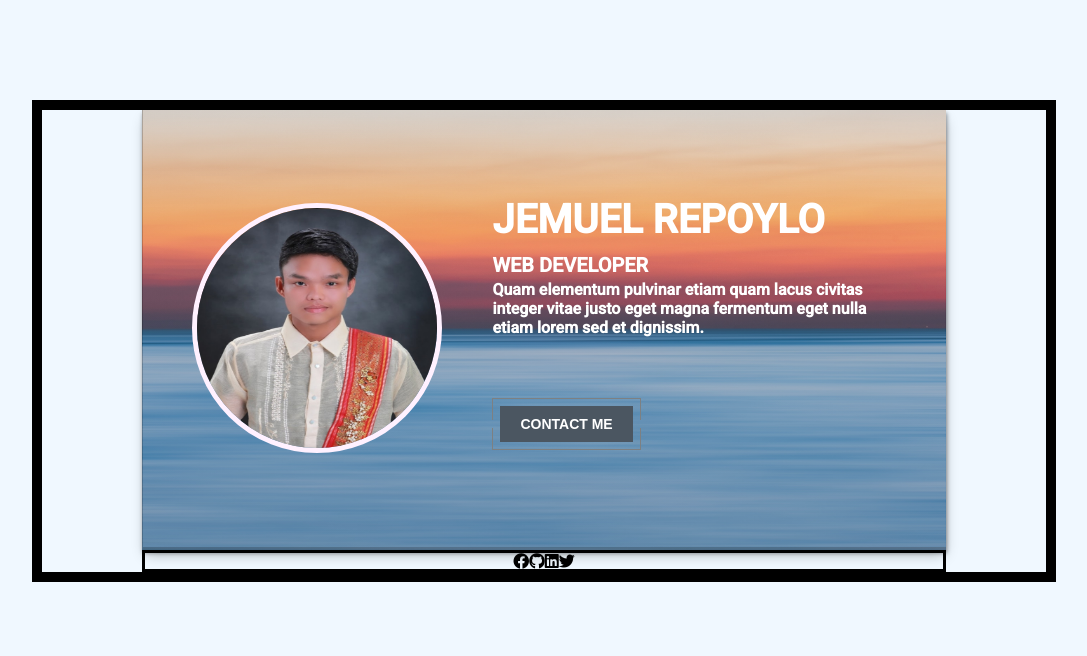
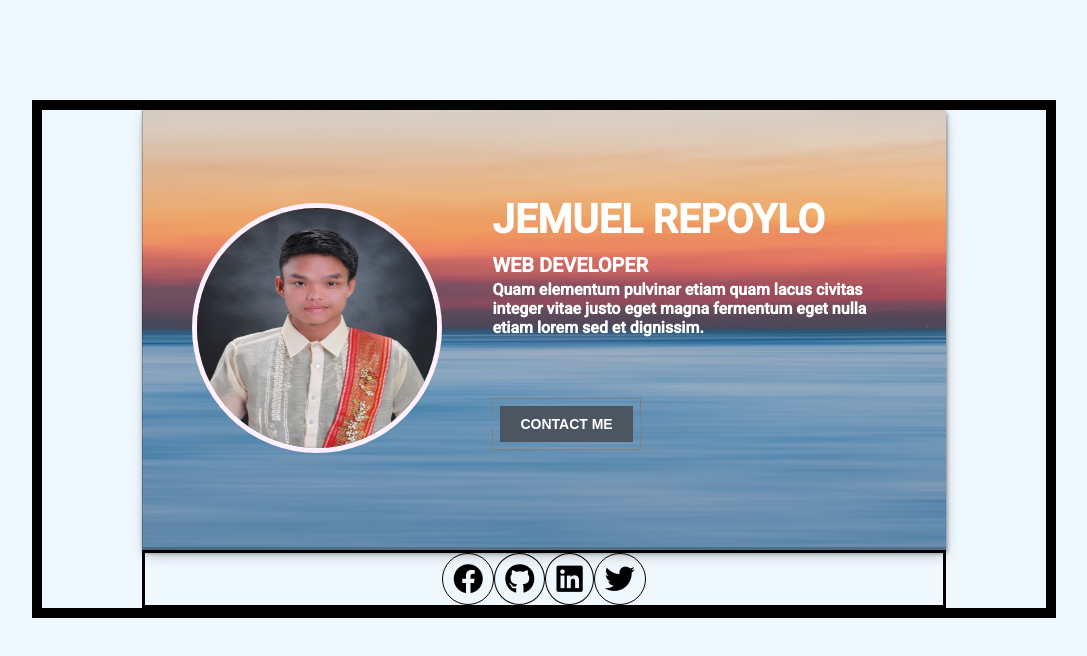
Before and after one commit to syjem/Jemuel-Web-Developer, a plain HTML site: page index.html in a window 1280 px wide. Shown: the whole page, without its empty margins (96-1183 px from the left). Drawn offline with Linux system fonts and the light colour scheme.

Commit message:
that's more like it

```diff
--- a/css/style.css
+++ b/css/style.css
@@ -56,7 +56,15 @@ body {
   align-items: center;
   color: black;
   margin: 0 auto;
+  font-size: 30px;
 }
+
+.fa-brands {
+  padding: 10px;
+  border: 1px solid black;
+  border-radius: 50%;
+}
+
 
 .me {
     border: 5px solid #fff1ff;
```
